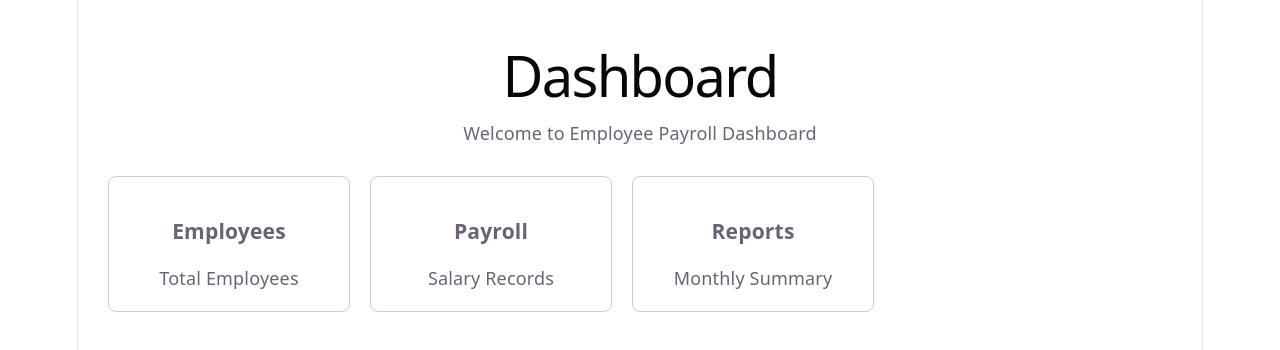
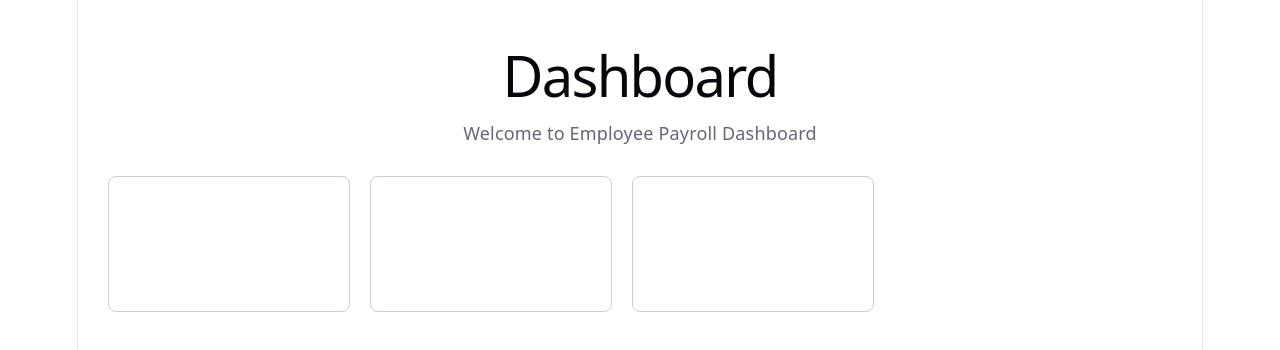
Before and after one commit to Saloni-Joshi-codes/Internship_project_01, a React (Vite) app in the folder client/: page /dashboard in a window 1280 px wide. Shown: the top 350 px of the page. Built offline with nearby package versions, Linux system fonts and the light colour scheme.

Commit message:
Added navigation links for dashboard cards

```diff
--- a/client/src/pages/Dashboard.jsx
+++ b/client/src/pages/Dashboard.jsx
@@ -1,3 +1,4 @@
+import { Link } from "react-router-dom";
 function Dashboard() {
   return (
     <div style={{ padding: "30px" }}>
@@ -19,8 +20,14 @@ function Dashboard() {
             width: "200px",
           }}
         >
+          <Link
+          to="/employees"
+          style={{ textDecoration: "none", color: "white" }}
+>
          <h3>Employees</h3>
         <p>Total Employees</p>
+        </Link>
+
         </div>
 
         <div
@@ -31,8 +38,14 @@ function Dashboard() {
             width: "200px",
           }}
         >
+        <Link
+        to="/payroll"
+        style={{ textDecoration: "none", color: "white" }}
+>
         <h3>Payroll</h3>
         <p>Salary Records</p>
+        </Link>
+
         </div>
 
         <div
@@ -43,8 +56,14 @@ function Dashboard() {
             width: "200px",
           }}
         >
+          <Link
+        to="/reports"
+        style={{ textDecoration: "none", color: "white" }}
+>
        <h3>Reports</h3>
        <p>Monthly Summary</p>
+</Link>
+
         </div>
       </div>
     </div>
```
Lines whose indentation alone changed are shown as unchanged.
